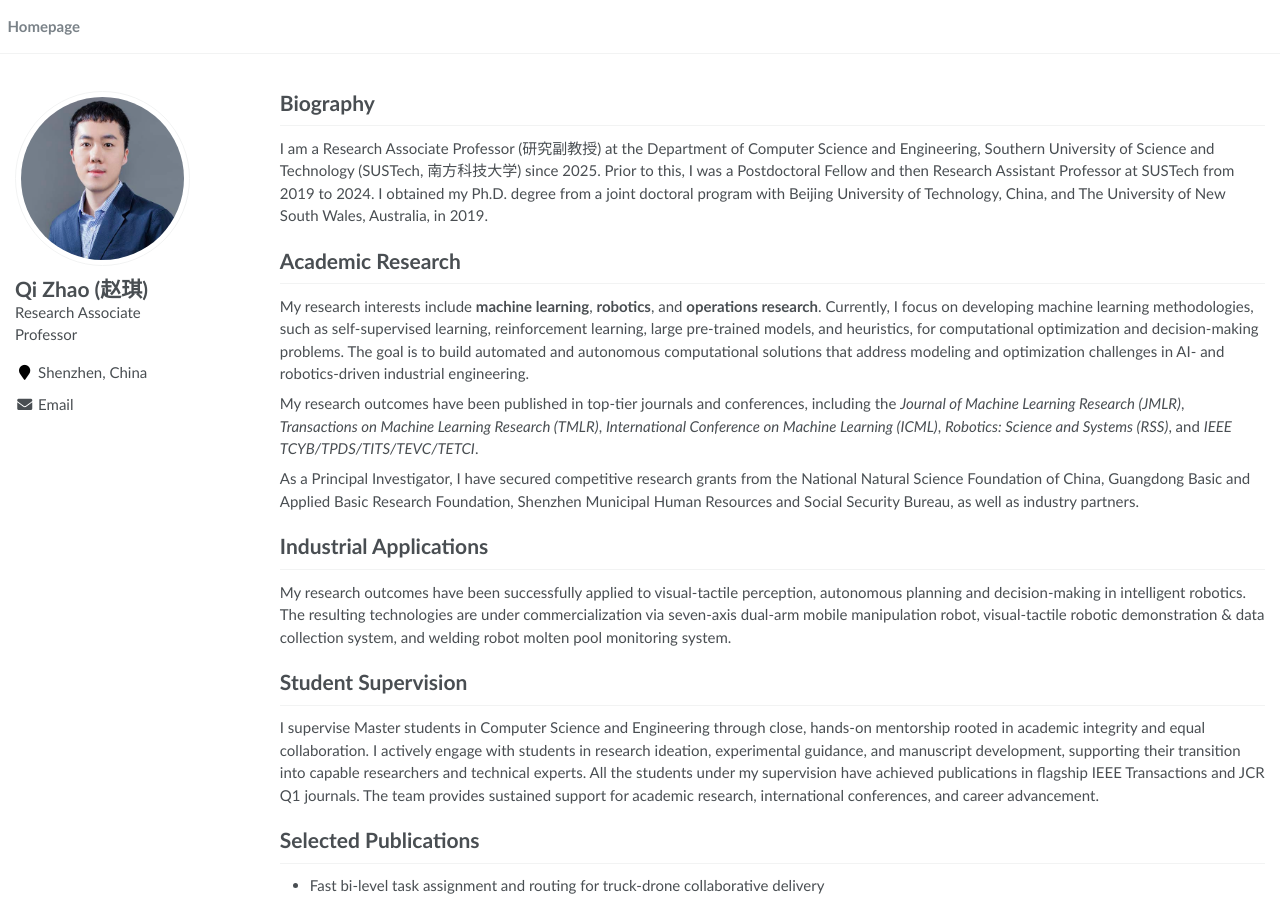
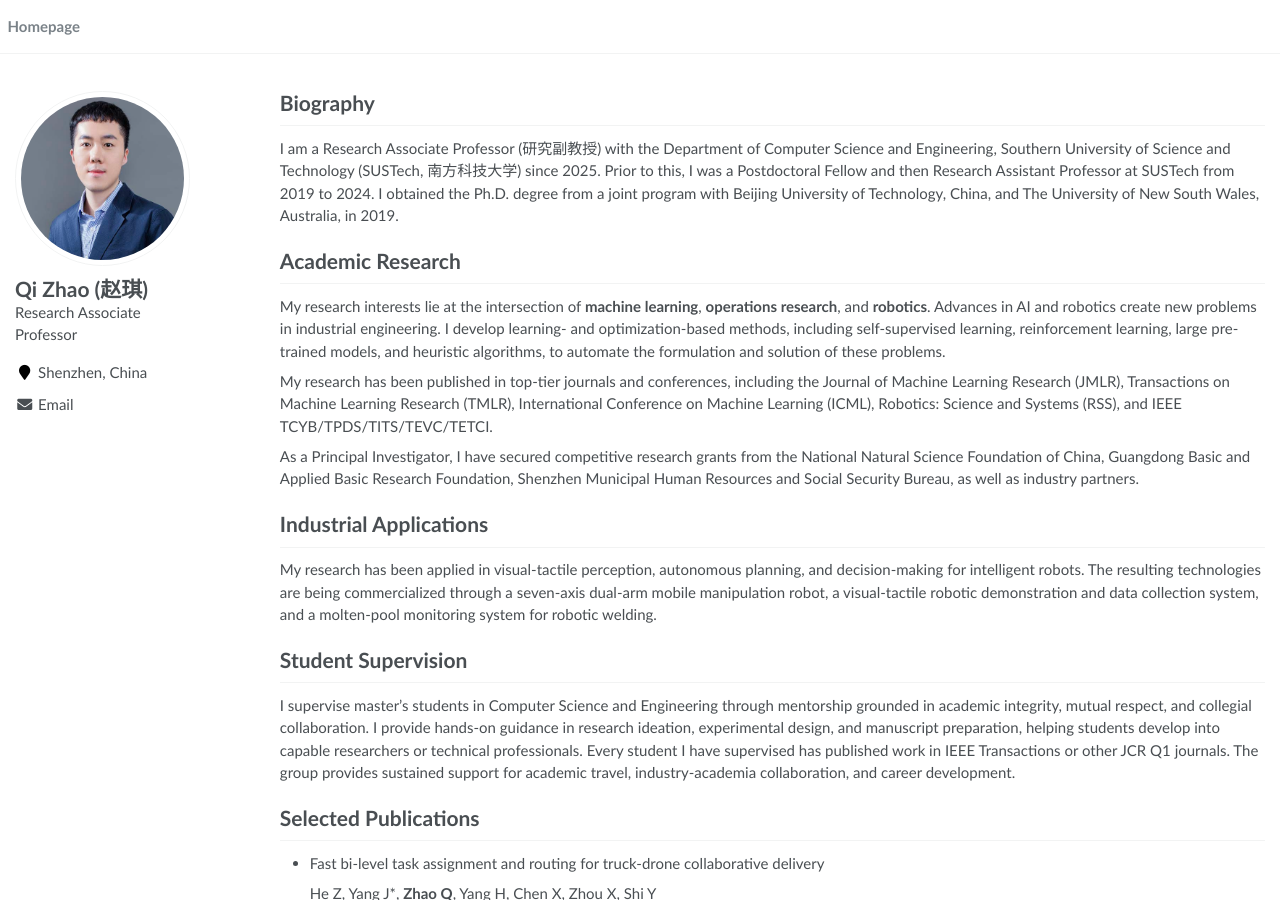
Before and after one commit to auto4opt/auto4opt, a Jekyll site: the page built from _pages/about.md, in a window 1280 px wide and 900 px high. Built offline with Jekyll 4.4.1, drawn with Linux system fonts in a browser that asks for light colours.

Commit message:
Update about.md

```diff
--- a/_pages/about.md
+++ b/_pages/about.md
@@ -19,23 +19,24 @@ redirect_from:
 <span class='anchor' id='about-me'></span>
 
 # Biography
-I am a Research Associate Professor (研究副教授) at the Department of Computer Science and Engineering, Southern University of Science and Technology (SUSTech, 南方科技大学) since 2025. Prior to this, I was a Postdoctoral Fellow and then Research Assistant Professor at SUSTech from 2019 to 2024. I obtained my Ph.D. degree from a joint doctoral program with Beijing University of Technology, China, and The University of New South Wales, Australia, in 2019.
+I am a Research Associate Professor (研究副教授) with the Department of Computer Science and Engineering, Southern University of Science and Technology (SUSTech, 南方科技大学) since 2025. Prior to this, I was a Postdoctoral Fellow and then Research Assistant Professor at SUSTech from 2019 to 2024. I obtained the Ph.D. degree from a joint program with Beijing University of Technology, China, and The University of New South Wales, Australia, in 2019.
 
 
 # Academic Research
-My research interests include **machine learning**, **robotics**, and **operations research**.  Currently, I focus on developing machine learning methodologies, such as self-supervised learning, reinforcement learning, large pre-trained models, and heuristics, for computational optimization and decision-making problems. The goal is to build automated and autonomous computational solutions that address modeling and optimization challenges in AI- and robotics-driven industrial engineering.
+My research interests lie at the intersection of **machine learning**, **operations research**, and **robotics**. Advances in AI and robotics create new problems in industrial engineering. I develop learning- and optimization-based methods, including self-supervised learning, reinforcement learning, large pre-trained models, and heuristic algorithms, to automate the formulation and solution of these problems.
 
-My research outcomes have been published in top-tier journals and conferences, including the _Journal of Machine Learning Research (JMLR)_, _Transactions on Machine Learning Research (TMLR)_, _International Conference on Machine Learning (ICML)_, _Robotics: Science and Systems (RSS)_, and _IEEE TCYB/TPDS/TITS/TEVC/TETCI_.
+My research has been published in top-tier journals and conferences, including the Journal of Machine Learning Research (JMLR), Transactions on Machine Learning Research (TMLR), International Conference on Machine Learning (ICML), Robotics: Science and Systems (RSS), and IEEE TCYB/TPDS/TITS/TEVC/TETCI.
 
 As a Principal Investigator, I have secured competitive research grants from the National Natural Science Foundation of China, Guangdong Basic and Applied Basic Research Foundation, Shenzhen Municipal Human Resources and Social Security Bureau, as well as industry partners.
 
 
 # Industrial Applications
-My research outcomes have been successfully applied to visual-tactile perception, autonomous planning and decision-making in intelligent robotics. The resulting technologies are under commercialization via seven-axis dual-arm mobile manipulation robot, visual-tactile robotic demonstration & data collection system, and welding robot molten pool monitoring system.
+My research has been applied in visual-tactile perception, autonomous planning, and decision-making for intelligent robots. The resulting technologies are being commercialized through a seven-axis dual-arm mobile manipulation robot, a visual-tactile robotic demonstration and data collection system, and a molten-pool monitoring system for robotic welding.
 
 
 # Student Supervision
-I supervise Master students in Computer Science and Engineering through close, hands-on mentorship rooted in academic integrity and equal collaboration. I actively engage with students in research ideation, experimental guidance, and manuscript development, supporting their transition into capable researchers and technical experts. All the students under my supervision have achieved publications in flagship IEEE Transactions and JCR Q1 journals. The team provides sustained support for academic research, international conferences, and career advancement.
+I supervise master's students in Computer Science and Engineering through mentorship grounded in academic integrity, mutual respect, and collegial collaboration. I provide hands-on guidance in research ideation, experimental design, and manuscript preparation, helping students develop into capable researchers or technical professionals. Every student I have supervised has published work in IEEE Transactions or other JCR Q1 journals. The group provides sustained support for academic travel, industry-academia collaboration, and career development.
+
 
 
 # Selected Publications
```
